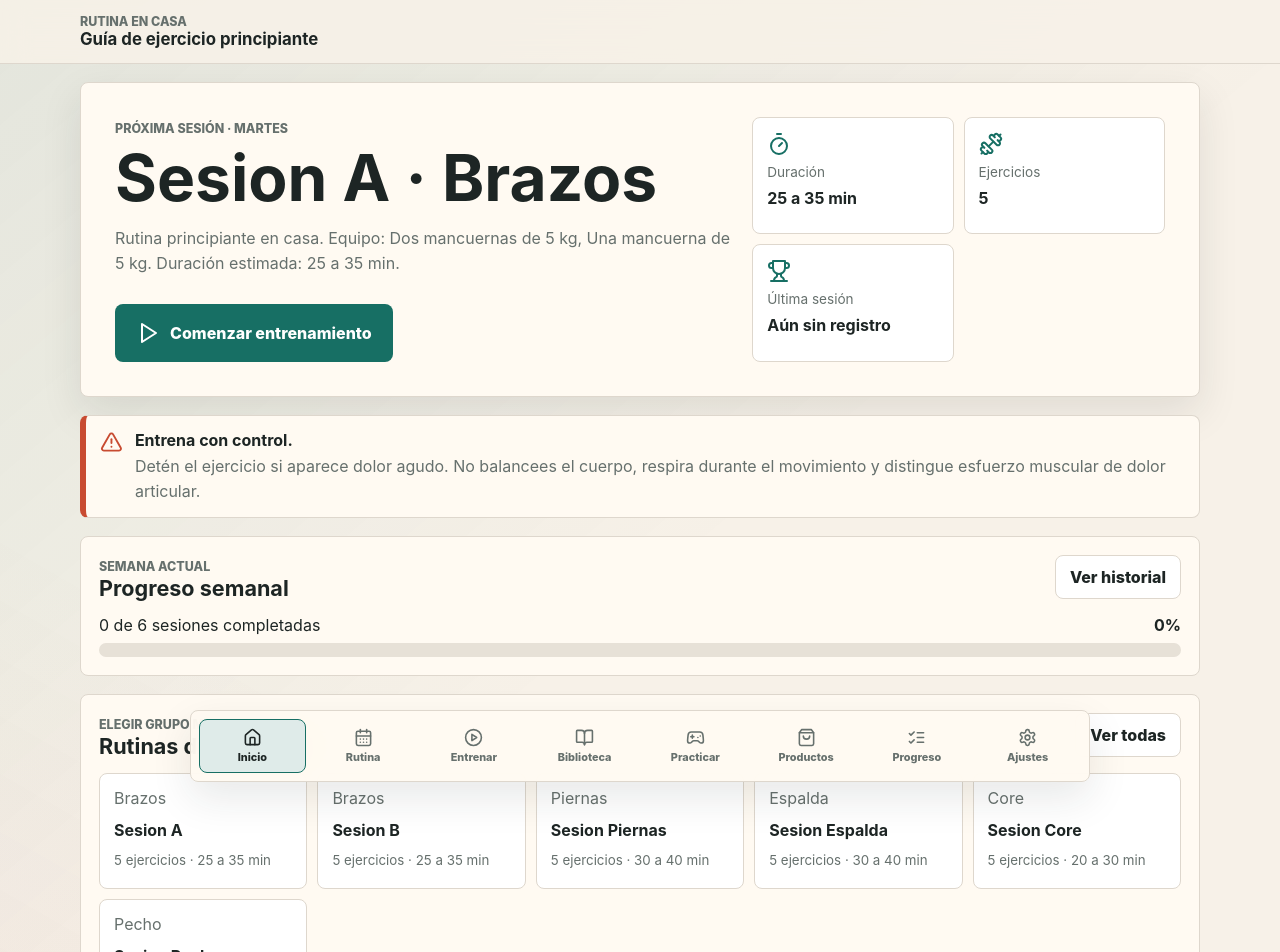
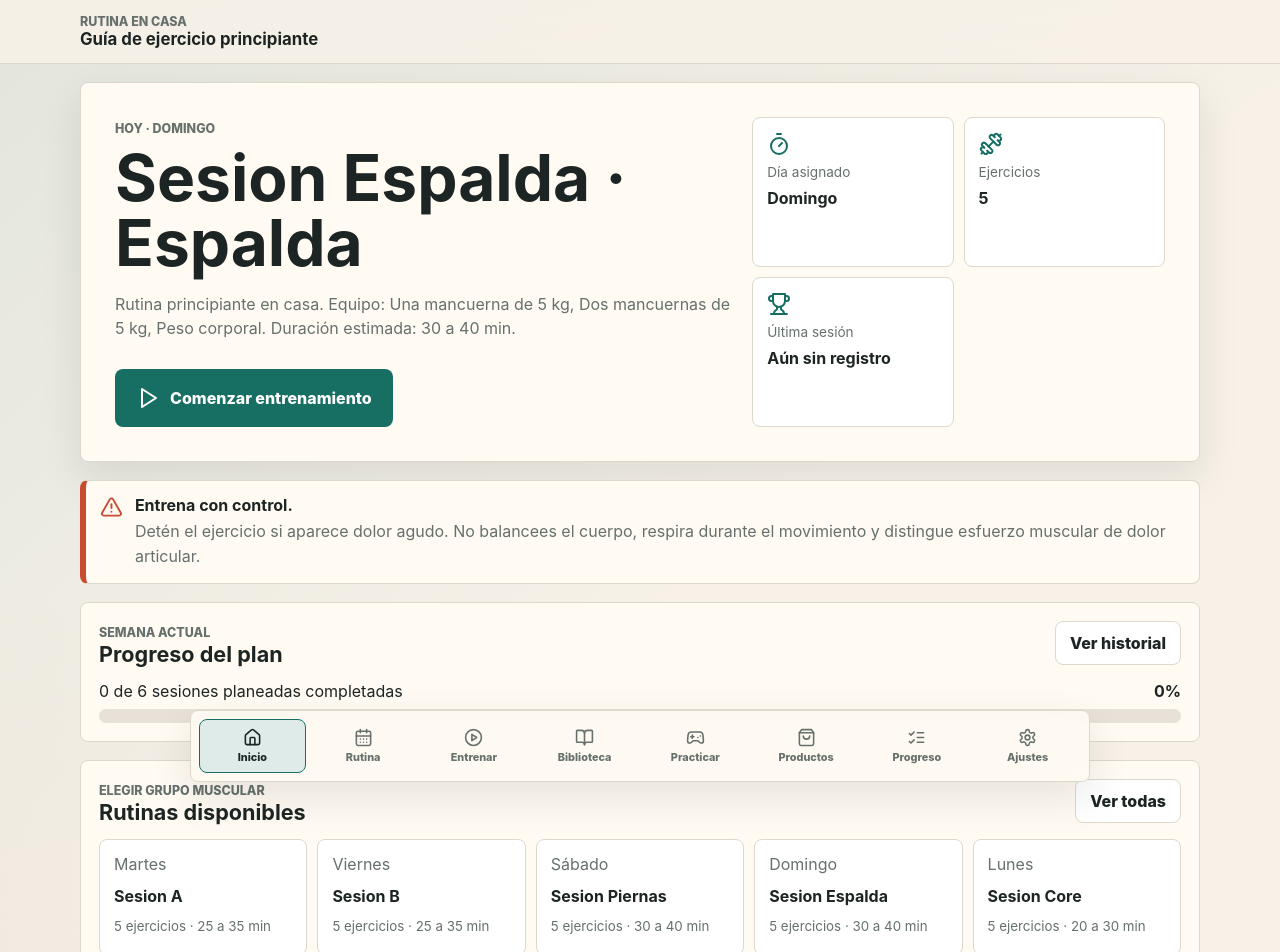
Before and after one commit to NetRN86/App-Ejercicio, a React (Vite) app: page / in a window 1280 px wide. Shown: the top 952 px of the page. Built offline with nearby package versions, Linux system fonts and the light colour scheme.

Commit message:
agrega plan semanal configurable

```diff
--- a/src/App.tsx
+++ b/src/App.tsx
@@ -63,13 +63,13 @@ export function App() {
         </div>
       </header>
       <main>
-        {page === 'inicio' && <HomePage logs={logs} onStart={startWorkout} onNavigate={(target) => setPage(target as Page)} />}
-        {page === 'rutina' && <RoutinePage onStart={startWorkout} />}
+        {page === 'inicio' && <HomePage logs={logs} settings={settings} onStart={startWorkout} onNavigate={(target) => setPage(target as Page)} />}
+        {page === 'rutina' && <RoutinePage settings={settings} onStart={startWorkout} />}
         {page === 'entrenamiento' && <WorkoutPage sessionId={activeSession} settings={settings} onFinish={finishWorkout} onExit={() => setPage('inicio')} />}
         {page === 'biblioteca' && <LibraryPage />}
         {page === 'practica' && <PracticePage settings={settings} />}
         {page === 'productos' && <ProductsPage />}
-        {page === 'progreso' && <ProgressPage logs={logs} />}
+        {page === 'progreso' && <ProgressPage logs={logs} settings={settings} />}
         {page === 'configuracion' && <SettingsPage settings={settings} onChange={setSettings} onReset={resetProgress} />}
       </main>
       <nav className="bottom-nav" aria-label="Navegacion principal">
--- a/src/components/WeeklyCalendar.tsx
+++ b/src/components/WeeklyCalendar.tsx
@@ -1,18 +1,26 @@
-import type { WorkoutLog } from '../types';
+import { workoutSessions } from '../data/workouts';
+import type { WorkoutLog, WeeklyPlanEntry } from '../types';
+import { getWeekdayShortLabel, getWeeklyPlanStatus } from '../utils/planning';
 
-const days = ['Lun', 'Mar', 'Mie', 'Jue', 'Vie', 'Sab', 'Dom'];
+interface Props {
+  logs: WorkoutLog[];
+  weeklyPlan: WeeklyPlanEntry[];
+}
 
-export function WeeklyCalendar({ logs }: { logs: WorkoutLog[] }) {
-  const trainedDays = new Set(logs.slice(0, 20).map((log) => new Date(log.date).getDay()));
-  const mapIndex = [1, 2, 3, 4, 5, 6, 0];
+export function WeeklyCalendar({ logs, weeklyPlan }: Props) {
+  const weekStatus = getWeeklyPlanStatus(weeklyPlan, logs);
+
   return (
-    <div className="weekly-calendar" aria-label="Calendario de dias entrenados">
-      {days.map((day, index) => {
-        const trained = trainedDays.has(mapIndex[index]);
+    <div className="weekly-calendar" aria-label="Calendario del plan semanal">
+      {weekStatus.map((entry) => {
+        const session = entry.sessionId ? workoutSessions.find((item) => item.id === entry.sessionId) : null;
+        const stateClass = entry.sessionId ? (entry.completed ? 'trained planned' : 'planned') : 'rest';
+
         return (
-          <div key={day} className={trained ? 'trained' : ''}>
-            <span>{day}</span>
-            <strong>{trained ? 'Hecho' : 'Libre'}</strong>
+          <div key={entry.day} className={stateClass}>
+            <span>{getWeekdayShortLabel(entry.day)}</span>
+            <strong>{session?.group ?? 'Descanso'}</strong>
+            <small>{entry.sessionId ? (entry.completed ? 'Hecho' : 'Pendiente') : 'Libre'}</small>
           </div>
         );
       })}
--- a/src/pages/HomePage.tsx
+++ b/src/pages/HomePage.tsx
@@ -1,42 +1,58 @@
 import { Dumbbell, Play, Timer, Trophy } from 'lucide-react';
 import { exercises } from '../data/exercises';
 import { workoutSessions } from '../data/workouts';
-import type { SessionId, WorkoutLog } from '../types';
+import type { SessionId, UserSettings, WorkoutLog } from '../types';
 import { ProgressBar } from '../components/ProgressBar';
 import { SafetyNotice } from '../components/SafetyNotice';
+import { countCompletedPlannedSessionsThisWeek, getAssignedDaysForSession, getNextPlannedEntry, getPlannedSessionsThisWeek } from '../utils/planning';
 
 interface Props {
   logs: WorkoutLog[];
+  settings: UserSettings;
   onStart: (sessionId: SessionId) => void;
   onNavigate: (page: string) => void;
 }
 
-export function HomePage({ logs, onStart, onNavigate }: Props) {
-  const lastIndex = workoutSessions.findIndex((session) => session.id === logs[0]?.sessionId);
-  const nextSession = lastIndex === -1 ? workoutSessions[0] : workoutSessions[(lastIndex + 1) % workoutSessions.length];
-  const equipmentUsed = Array.from(new Set(
+function joinAssignedDays(days: string[]) {
+  return days.length ? days.join(', ') : 'Sin programar';
+}
+
+export function HomePage({ logs, settings, onStart, onNavigate }: Props) {
+  const nextPlan = getNextPlannedEntry(settings.weeklyPlan, logs);
+  const nextSession = nextPlan ? workoutSessions.find((session) => session.id === nextPlan.sessionId) ?? null : null;
+  const plannedThisWeek = getPlannedSessionsThisWeek(settings.weeklyPlan);
+  const completedThisWeek = countCompletedPlannedSessionsThisWeek(settings.weeklyPlan, logs);
+  const progressValue = plannedThisWeek ? (completedThisWeek / plannedThisWeek) * 100 : 0;
+  const last = logs[0];
+  const equipmentUsed = nextSession
+    ? Array.from(new Set(
       nextSession.exerciseIds
         .map((id) => exercises.find((exercise) => exercise.id === id)?.equipment)
         .filter(Boolean),
-  ));
-  const completedThisWeek = logs.filter((log) => Date.now() - new Date(log.date).getTime() < 7 * 86400000).length;
-  const exerciseCount = nextSession.exerciseIds.length;
-  const last = logs[0];
+    ))
+    : [];
+  const exerciseCount = nextSession?.exerciseIds.length ?? 0;
 
   return (
     <div className="page-stack">
       <section className="home-hero">
         <div>
-          <span className="eyebrow">Próxima sesión · {nextSession.dayLabel}</span>
-          <h1>{nextSession.name} · {nextSession.group}</h1>
-          <p>Rutina principiante en casa. Equipo: {equipmentUsed.join(', ')}. Duración estimada: {nextSession.estimatedMinutes}.</p>
-          <button className="primary-action" type="button" onClick={() => onStart(nextSession.id)}>
-            <Play aria-hidden="true" /> Comenzar entrenamiento
+          <span className="eyebrow">
+            {nextPlan ? `${nextPlan.offsetDays === 0 ? 'Hoy' : 'Próxima sesión'} · ${nextPlan.day}` : 'Plan semanal'}
+          </span>
+          <h1>{nextSession ? `${nextSession.name} · ${nextSession.group}` : 'Configura tu semana'}</h1>
+          <p>
+            {nextSession
+              ? `Rutina principiante en casa. Equipo: ${equipmentUsed.join(', ')}. Duración estimada: ${nextSession.estimatedMinutes}.`
+              : 'Todavía no hay una sesión asignada en tu plan semanal. Ve a Ajustes y elige qué rutina quieres para cada día.'}
+          </p>
+          <button className="primary-action" type="button" onClick={() => (nextSession ? onStart(nextSession.id) : onNavigate('configuracion'))}>
+            <Play aria-hidden="true" /> {nextSession ? 'Comenzar entrenamiento' : 'Configurar plan semanal'}
           </button>
         </div>
-        <div className="hero-panel" aria-label="Resumen de la proxima sesion">
-          <div><Timer aria-hidden="true" /><span>Duración</span><strong>{nextSession.estimatedMinutes}</strong></div>
-          <div><Dumbbell aria-hidden="true" /><span>Ejercicios</span><strong>{exerciseCount}</strong></div>
+        <div className="hero-panel" aria-label="Resumen de la próxima sesión">
+          <div><Timer aria-hidden="true" /><span>Día asignado</span><strong>{nextPlan?.day ?? 'Sin plan'}</strong></div>
+          <div><Dumbbell aria-hidden="true" /><span>Ejercicios</span><strong>{nextSession ? exerciseCount : 0}</strong></div>
           <div><Trophy aria-hidden="true" /><span>Última sesión</span><strong>{last ? `${workoutSessions.find((session) => session.id === last.sessionId)?.group ?? last.sessionId} · ${new Date(last.date).toLocaleDateString('es-MX')}` : 'Aún sin registro'}</strong></div>
         </div>
       </section>
@@ -47,11 +63,11 @@ export function HomePage({ logs, onStart, onNavigate }: Props) {
         <div className="section-heading">
           <div>
             <span className="eyebrow">Semana actual</span>
-            <h2>Progreso semanal</h2>
+            <h2>Progreso del plan</h2>
           </div>
           <button type="button" className="ghost-button" onClick={() => onNavigate('progreso')}>Ver historial</button>
         </div>
-        <ProgressBar value={(completedThisWeek / workoutSessions.length) * 100} label={`${completedThisWeek} de ${workoutSessions.length} sesiones completadas`} />
+        <ProgressBar value={progressValue} label={plannedThisWeek ? `${completedThisWeek} de ${plannedThisWeek} sesiones planeadas completadas` : 'No hay sesiones planeadas esta semana'} />
       </section>
 
       <section className="content-band">
@@ -71,7 +87,7 @@ export function HomePage({ logs, onStart, onNavigate }: Props) {
               aria-label={`Iniciar ${session.name} de ${session.group}, ${session.exerciseIds.length} ejercicios, ${session.estimatedMinutes}`}
               onClick={() => onStart(session.id)}
             >
-              <span>{session.group}</span>
+              <span>{joinAssignedDays(getAssignedDaysForSession(settings.weeklyPlan, session.id))}</span>
               <strong>{session.name}</strong>
               <small>{session.exerciseIds.length} ejercicios · {session.estimatedMinutes}</small>
             </button>
@@ -82,11 +98,12 @@ export function HomePage({ logs, onStart, onNavigate }: Props) {
       <section className="content-band">
         <div className="section-heading">
           <div>
-            <span className="eyebrow">Rutina precargada</span>
-            <h2>Lo que harás hoy</h2>
+            <span className="eyebrow">Plan semanal</span>
+            <h2>Lo que harás en tu próxima sesión</h2>
           </div>
           <button type="button" className="ghost-button" onClick={() => onNavigate('rutina')}>Abrir rutina</button>
         </div>
+        {nextSession ? (
           <div className="compact-list">
             {nextSession.exerciseIds.map((id, index) => {
               const exercise = exercises.find((item) => item.id === id);
@@ -94,6 +111,9 @@ export function HomePage({ logs, onStart, onNavigate }: Props) {
               return <div key={id}><strong>{index + 1}. {exercise.name}</strong><span>{exercise.sets} series · {exercise.reps}</span></div>;
             })}
           </div>
+        ) : (
+          <p>Asigna al menos una sesión en Ajustes para ver aquí el siguiente entrenamiento planeado.</p>
+        )}
       </section>
     </div>
   );
--- a/src/pages/ProgressPage.tsx
+++ b/src/pages/ProgressPage.tsx
@@ -1,16 +1,19 @@
-import { BarChart3, Clock, ListChecks, Repeat } from 'lucide-react';
+import { BarChart3, CalendarRange, Clock, ListChecks, Repeat } from 'lucide-react';
 import { WeeklyCalendar } from '../components/WeeklyCalendar';
 import { workoutSessions } from '../data/workouts';
-import type { WorkoutLog } from '../types';
+import type { UserSettings, WorkoutLog } from '../types';
 import { countActiveWeekStreak, getWeeklyCounts } from '../utils/progress';
+import { countCompletedPlannedSessionsThisWeek, getPlannedSessionsThisWeek } from '../utils/planning';
 import { formatDuration } from '../utils/timer';
 
-export function ProgressPage({ logs }: { logs: WorkoutLog[] }) {
+export function ProgressPage({ logs, settings }: { logs: WorkoutLog[]; settings: UserSettings }) {
   const totalSets = logs.reduce((sum, log) => sum + log.completedSets.length, 0);
   const totalTime = logs.reduce((sum, log) => sum + log.durationSeconds, 0);
   const weeklyCounts = Object.entries(getWeeklyCounts(logs)).slice(-8);
   const streak = countActiveWeekStreak(logs);
   const maxCount = Math.max(1, ...weeklyCounts.map(([, count]) => count));
+  const plannedThisWeek = getPlannedSessionsThisWeek(settings.weeklyPlan);
+  const completedThisWeek = countCompletedPlannedSessionsThisWeek(settings.weeklyPlan, logs);
 
   return (
     <div className="page-stack">
@@ -22,17 +25,23 @@ export function ProgressPage({ logs }: { logs: WorkoutLog[] }) {
       </div>
       <div className="stats-grid">
         <div><Repeat aria-hidden="true" /><span>Racha de semanas activas</span><strong>{streak}</strong></div>
+        <div><CalendarRange aria-hidden="true" /><span>Plan de esta semana</span><strong>{completedThisWeek}/{plannedThisWeek || 0}</strong></div>
         <div><ListChecks aria-hidden="true" /><span>Total de sesiones</span><strong>{logs.length}</strong></div>
         <div><BarChart3 aria-hidden="true" /><span>Total de series</span><strong>{totalSets}</strong></div>
         <div><Clock aria-hidden="true" /><span>Tiempo acumulado</span><strong>{formatDuration(totalTime)}</strong></div>
       </div>
       <section className="content-band">
-        <h2>Calendario reciente</h2>
-        <WeeklyCalendar logs={logs} />
+        <div className="section-heading">
+          <div>
+            <span className="eyebrow">Semana actual</span>
+            <h2>Plan y sesiones completadas</h2>
+          </div>
+        </div>
+        <WeeklyCalendar logs={logs} weeklyPlan={settings.weeklyPlan} />
       </section>
       <section className="content-band">
         <h2>Constancia semanal</h2>
-        <div className="bar-chart" aria-label="Grafica simple de entrenamientos por semana">
+        <div className="bar-chart" aria-label="Gráfica simple de entrenamientos por semana">
           {weeklyCounts.length === 0 && <p>Aún no hay sesiones guardadas.</p>}
           {weeklyCounts.map(([week, count]) => (
             <div key={week}>
@@ -51,11 +60,11 @@ export function ProgressPage({ logs }: { logs: WorkoutLog[] }) {
             const session = workoutSessions.find((item) => item.id === log.sessionId);
             const sessionLabel = session ? (session.name.includes(session.group) ? session.name : `${session.name} · ${session.group}`) : `Sesión ${log.sessionId}`;
             return (
-            <article key={log.id}>
-              <strong>{sessionLabel} · {new Date(log.date).toLocaleString('es-MX')}</strong>
-              <span>{log.completedSets.length} series · esfuerzo {log.effort}/10 · {formatDuration(log.durationSeconds)}</span>
-              {log.notes && <p>{log.notes}</p>}
-            </article>
+              <article key={log.id}>
+                <strong>{sessionLabel} · {new Date(log.date).toLocaleString('es-MX')}</strong>
+                <span>{log.completedSets.length} series · esfuerzo {log.effort}/10 · {formatDuration(log.durationSeconds)}</span>
+                {log.notes && <p>{log.notes}</p>}
+              </article>
             );
           })}
         </div>
--- a/src/services/storage.ts
+++ b/src/services/storage.ts
@@ -1,17 +1,24 @@
 import type { ActiveWorkoutState, UserSettings, WorkoutLog } from '../types';
+import { getDefaultWeeklyPlan, normalizeWeeklyPlan } from '../utils/planning';
 
 const LOGS_KEY = 'armRoutine.logs.v1';
 const SETTINGS_KEY = 'armRoutine.settings.v1';
 const ACTIVE_KEY = 'armRoutine.activeWorkout.v1';
 
 export const defaultSettings: UserSettings = {
-  trainingDays: ['Martes', 'Viernes'],
+  settingsVersion: 2,
+  weeklyPlan: getDefaultWeeklyPlan(),
   restAdjustmentSeconds: 0,
   soundEnabled: true,
   vibrationEnabled: true,
   theme: 'light',
   textSize: 'normal',
   showRecommendations: true,
+};
+
+type StoredSettings = Partial<UserSettings> & {
+  settingsVersion?: number;
+  trainingDays?: string[];
 };
 
 function readJson<T>(key: string, fallback: T): T {
@@ -44,11 +51,21 @@ export function restoreWorkoutLogs(logs: WorkoutLog[]) {
 }
 
 export function getSettings(): UserSettings {
-  return { ...defaultSettings, ...readJson<Partial<UserSettings>>(SETTINGS_KEY, {}) };
+  const stored = readJson<StoredSettings | null>(SETTINGS_KEY, null);
+  return {
+    ...defaultSettings,
+    ...stored,
+    settingsVersion: 2,
+    weeklyPlan: normalizeWeeklyPlan(stored?.weeklyPlan),
+  };
 }
 
 export function saveSettings(settings: UserSettings) {
-  writeJson(SETTINGS_KEY, settings);
+  writeJson(SETTINGS_KEY, {
+    ...settings,
+    settingsVersion: 2,
+    weeklyPlan: normalizeWeeklyPlan(settings.weeklyPlan),
+  });
 }
 
 export function getActiveWorkout(): ActiveWorkoutState | null {
--- /dev/null
+++ b/src/types/planning.ts
@@ -0,0 +1,8 @@
+export type SessionId = 'A' | 'B' | 'C' | 'D' | 'E' | 'F';
+
+export type Weekday = 'Lunes' | 'Martes' | 'Miércoles' | 'Jueves' | 'Viernes' | 'Sábado' | 'Domingo';
+
+export interface WeeklyPlanEntry {
+  day: Weekday;
+  sessionId: SessionId | null;
+}
--- /dev/null
+++ b/src/utils/planning.ts
@@ -0,0 +1,115 @@
+import type { WorkoutLog } from '../types';
+import type { SessionId, Weekday, WeeklyPlanEntry } from '../types/planning';
+
+export const WEEKDAY_ORDER: Weekday[] = ['Lunes', 'Martes', 'Miércoles', 'Jueves', 'Viernes', 'Sábado', 'Domingo'];
+
+const VALID_SESSION_IDS: SessionId[] = ['A', 'B', 'C', 'D', 'E', 'F'];
+
+export const DEFAULT_WEEKLY_PLAN: WeeklyPlanEntry[] = [
+  { day: 'Lunes', sessionId: 'E' },
+  { day: 'Martes', sessionId: 'A' },
+  { day: 'Miércoles', sessionId: 'F' },
+  { day: 'Jueves', sessionId: null },
+  { day: 'Viernes', sessionId: 'B' },
+  { day: 'Sábado', sessionId: 'C' },
+  { day: 'Domingo', sessionId: 'D' },
+];
+
+function isValidSessionId(value: unknown): value is SessionId {
+  return typeof value === 'string' && VALID_SESSION_IDS.includes(value as SessionId);
+}
+
+function isWeekday(value: unknown): value is Weekday {
+  return typeof value === 'string' && WEEKDAY_ORDER.includes(value as Weekday);
+}
+
+export function getDefaultWeeklyPlan() {
+  return DEFAULT_WEEKLY_PLAN.map((entry) => ({ ...entry }));
+}
+
+export function normalizeWeeklyPlan(value: unknown): WeeklyPlanEntry[] {
+  const fallback = new Map<Weekday, SessionId | null>(getDefaultWeeklyPlan().map((entry) => [entry.day, entry.sessionId]));
+
+  if (Array.isArray(value)) {
+    value.forEach((entry) => {
+      if (!entry || typeof entry !== 'object') return;
+      const candidate = entry as Record<string, unknown>;
+      if (!isWeekday(candidate.day)) return;
+      fallback.set(candidate.day, isValidSessionId(candidate.sessionId) ? candidate.sessionId : null);
+    });
+  }
+
+  return WEEKDAY_ORDER.map((day) => ({ day, sessionId: fallback.get(day) ?? null }));
+}
+
+export function getWeekdayFromDate(date: Date): Weekday {
+  const map = [6, 0, 1, 2, 3, 4, 5];
+  return WEEKDAY_ORDER[map[date.getDay()]];
+}
+
+export function getWeekdayShortLabel(day: Weekday) {
+  return day.slice(0, 3);
+}
+
+export function getAssignedDaysForSession(plan: WeeklyPlanEntry[], sessionId: SessionId) {
+  return normalizeWeeklyPlan(plan).filter((entry) => entry.sessionId === sessionId).map((entry) => entry.day);
+}
+
+function isSameLocalDate(a: Date, b: Date) {
+  return a.getFullYear() === b.getFullYear() && a.getMonth() === b.getMonth() && a.getDate() === b.getDate();
+}
+
+function getDateForWeekday(reference: Date, day: Weekday) {
+  const start = new Date(reference);
+  const weekdayIndex = start.getDay();
+  const offsetToMonday = weekdayIndex === 0 ? -6 : 1 - weekdayIndex;
+  start.setDate(start.getDate() + offsetToMonday);
+  start.setHours(0, 0, 0, 0);
+  const date = new Date(start);
+  date.setDate(start.getDate() + WEEKDAY_ORDER.indexOf(day));
+  return date;
+}
+
+function wasSessionCompletedOnDate(logs: WorkoutLog[], sessionId: SessionId, target: Date) {
+  return logs.some((log) => log.sessionId === sessionId && isSameLocalDate(new Date(log.date), target));
+}
+
+export function getPlannedSessionsThisWeek(plan: WeeklyPlanEntry[]) {
+  return normalizeWeeklyPlan(plan).filter((entry) => entry.sessionId).length;
+}
+
+export function countCompletedPlannedSessionsThisWeek(plan: WeeklyPlanEntry[], logs: WorkoutLog[], reference = new Date()) {
+  return normalizeWeeklyPlan(plan).reduce((count, entry) => {
+    if (!entry.sessionId) return count;
+    const targetDate = getDateForWeekday(reference, entry.day);
+    return count + (wasSessionCompletedOnDate(logs, entry.sessionId, targetDate) ? 1 : 0);
+  }, 0);
+}
+
+export function getNextPlannedEntry(plan: WeeklyPlanEntry[], logs: WorkoutLog[], reference = new Date()) {
+  const normalized = normalizeWeeklyPlan(plan);
+
+  for (let offset = 0; offset < 7; offset += 1) {
+    const candidateDate = new Date(reference);
+    candidateDate.setHours(0, 0, 0, 0);
+    candidateDate.setDate(reference.getDate() + offset);
+    const day = getWeekdayFromDate(candidateDate);
+    const entry = normalized.find((item) => item.day === day);
+    if (!entry?.sessionId) continue;
+    if (offset === 0 && wasSessionCompletedOnDate(logs, entry.sessionId, candidateDate)) continue;
+    return { ...entry, offsetDays: offset };
+  }
+
+  const firstPlanned = normalized.find((entry) => entry.sessionId);
+  return firstPlanned ? { ...firstPlanned, offsetDays: 0 } : null;
+}
+
+export function getWeeklyPlanStatus(plan: WeeklyPlanEntry[], logs: WorkoutLog[], reference = new Date()) {
+  return normalizeWeeklyPlan(plan).map((entry) => {
+    const targetDate = getDateForWeekday(reference, entry.day);
+    return {
+      ...entry,
+      completed: entry.sessionId ? wasSessionCompletedOnDate(logs, entry.sessionId, targetDate) : false,
+    };
+  });
+}
```
Also changed, not shown: src/pages/RoutinePage.tsx (+8 -3 lines), src/pages/SettingsPage.tsx (+22 -9 lines), src/styles.css (+43 -2 lines), src/types/index.ts (+5 -2 lines), 6 other files (tests, documents, lock files or other folders). Lines whose indentation alone changed are shown as unchanged.
